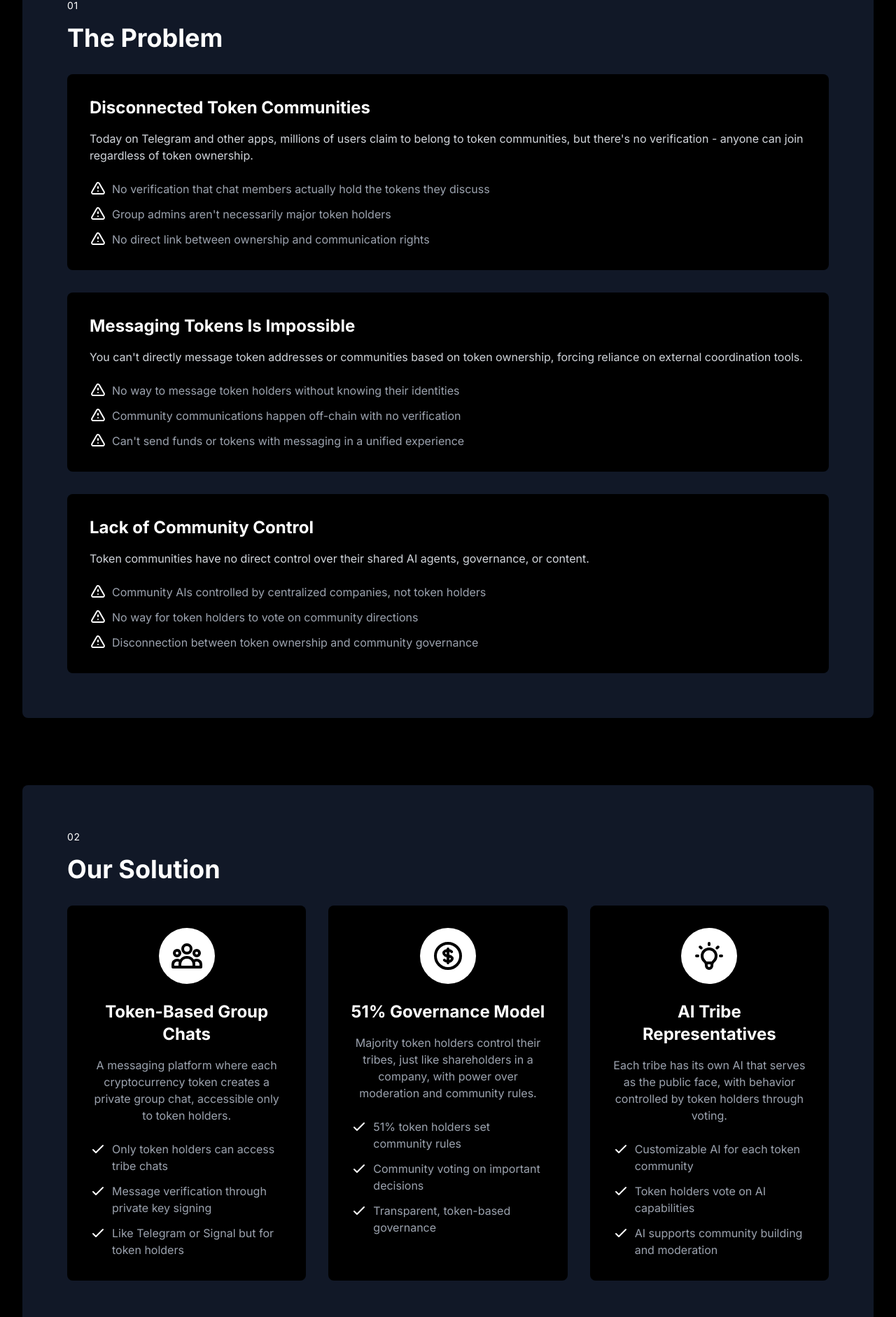
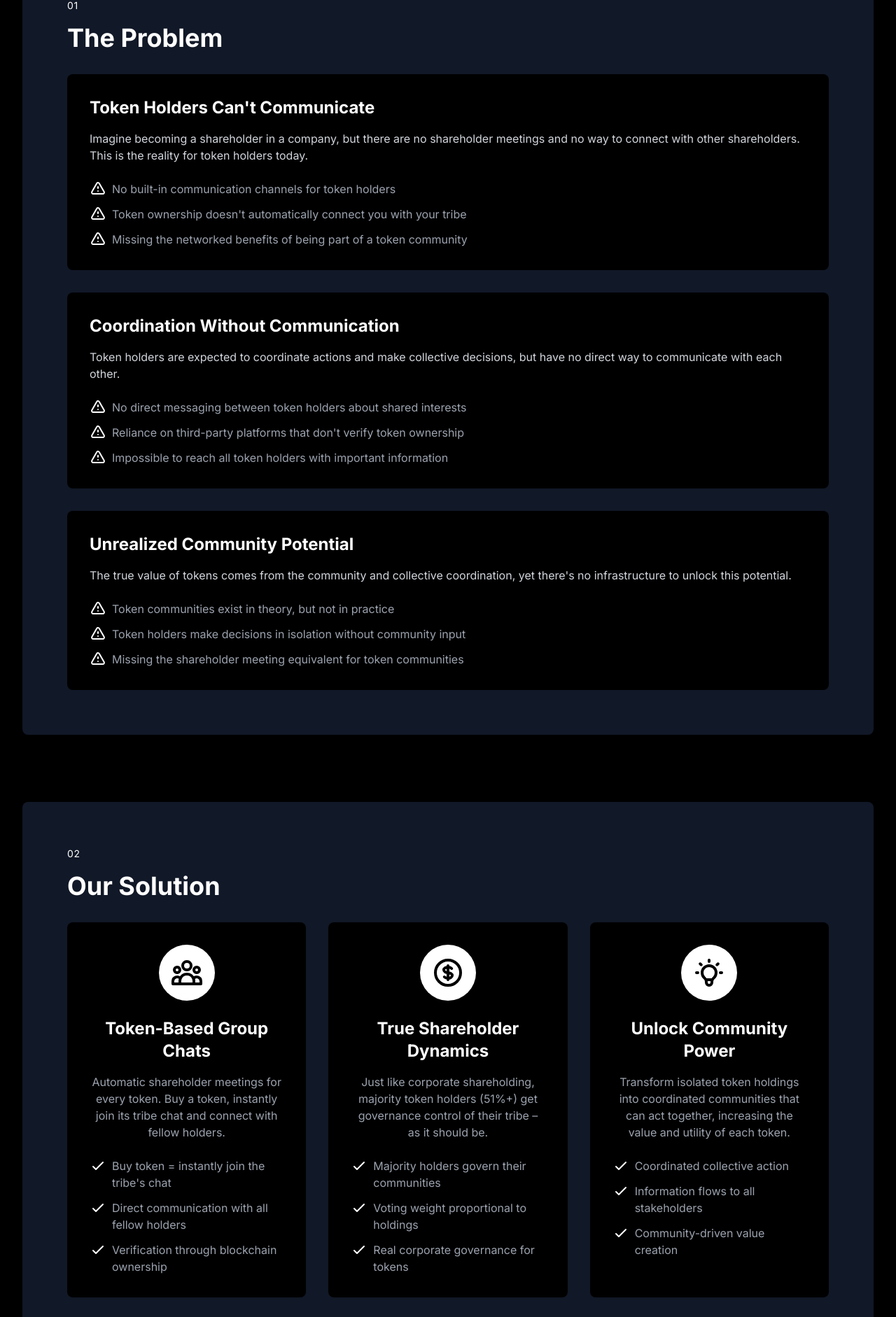
Before and after one commit to ai-tribes/tribeswallet, a Next.js app: page /pitch in a window 1280 px wide. Shown: the part 692-2574 px from the top of the page at 70% size. Built offline with nearby package versions, Linux system fonts and the light colour scheme.

Commit message:
Update pitch deck: remove Tribify.ai references, update to 2025, use new logo

```diff
--- a/src/pages/pitch.tsx
+++ b/src/pages/pitch.tsx
@@ -9,9 +9,9 @@ export default function Pitch() {
   return (
     <div className="bg-black min-h-screen">
       <Head>
-        <title>Tribify.AI - Pitch Deck</title>
-        <meta name="description" content="Tribify.AI: The future of token-based communities with built-in messaging" />
-        <link rel="icon" href="/tribify-favicon.ico" />
+        <title>Tribes Wallet - Pitch Deck</title>
+        <meta name="description" content="Tribes Wallet: The future of token-based communities with built-in messaging" />
+        <link rel="icon" href="/favicon.ico" />
       </Head>
 
       <Header />
@@ -27,8 +27,8 @@ export default function Pitch() {
           <div className="flex justify-center mb-8">
             <div className="relative h-32 w-32">
               <Image
-                src="/tribify-favicon.ico"
-                alt="Tribify.AI Logo"
+                src="/tribes-wallet-logo.jpg"
+                alt="Tribes Wallet Logo"
                 layout="fill"
                 objectFit="contain"
               />
@@ -41,7 +41,7 @@ export default function Pitch() {
             Messaging platform where group chats are defined by token ownership
           </p>
           <div className="text-gray-400 mt-8">
-            <p className="uppercase tracking-wider">Pitch Deck 2023</p>
+            <p className="uppercase tracking-wider">Pitch Deck 2025</p>
           </div>
         </motion.section>
 
@@ -60,82 +60,82 @@ export default function Pitch() {
 
             <div className="space-y-8">
               <div className="bg-black rounded-lg p-8">
-                <h3 className="text-2xl font-bold text-white mb-4">Disconnected Token Communities</h3>
+                <h3 className="text-2xl font-bold text-white mb-4">Token Holders Can't Communicate</h3>
                 <p className="text-gray-300 mb-6">
-                  Today on Telegram and other apps, millions of users claim to belong to token communities, but there's no verification - anyone can join regardless of token ownership.
+                  Imagine becoming a shareholder in a company, but there are no shareholder meetings and no way to connect with other shareholders. This is the reality for token holders today.
                 </p>
                 <ul className="space-y-3 text-gray-400">
                   <li className="flex items-start">
                     <svg className="h-6 w-6 text-white mr-2" fill="none" viewBox="0 0 24 24" stroke="currentColor">
                       <path strokeLinecap="round" strokeLinejoin="round" strokeWidth={2} d="M12 9v2m0 4h.01m-6.938 4h13.856c1.54 0 2.502-1.667 1.732-3L13.732 4c-.77-1.333-2.694-1.333-3.464 0L3.34 16c-.77 1.333.192 3 1.732 3z" />
                     </svg>
-                    <span>No verification that chat members actually hold the tokens they discuss</span>
+                    <span>No built-in communication channels for token holders</span>
                   </li>
                   <li className="flex items-start">
                     <svg className="h-6 w-6 text-white mr-2" fill="none" viewBox="0 0 24 24" stroke="currentColor">
                       <path strokeLinecap="round" strokeLinejoin="round" strokeWidth={2} d="M12 9v2m0 4h.01m-6.938 4h13.856c1.54 0 2.502-1.667 1.732-3L13.732 4c-.77-1.333-2.694-1.333-3.464 0L3.34 16c-.77 1.333.192 3 1.732 3z" />
                     </svg>
-                    <span>Group admins aren't necessarily major token holders</span>
+                    <span>Token ownership doesn't automatically connect you with your tribe</span>
                   </li>
                   <li className="flex items-start">
                     <svg className="h-6 w-6 text-white mr-2" fill="none" viewBox="0 0 24 24" stroke="currentColor">
                       <path strokeLinecap="round" strokeLinejoin="round" strokeWidth={2} d="M12 9v2m0 4h.01m-6.938 4h13.856c1.54 0 2.502-1.667 1.732-3L13.732 4c-.77-1.333-2.694-1.333-3.464 0L3.34 16c-.77 1.333.192 3 1.732 3z" />
                     </svg>
-                    <span>No direct link between ownership and communication rights</span>
+                    <span>Missing the networked benefits of being part of a token community</span>
                   </li>
                 </ul>
               </div>
 
               <div className="bg-black rounded-lg p-8">
-                <h3 className="text-2xl font-bold text-white mb-4">Messaging Tokens Is Impossible</h3>
+                <h3 className="text-2xl font-bold text-white mb-4">Coordination Without Communication</h3>
                 <p className="text-gray-300 mb-6">
-                  You can't directly message token addresses or communities based on token ownership, forcing reliance on external coordination tools.
+                  Token holders are expected to coordinate actions and make collective decisions, but have no direct way to communicate with each other.
                 </p>
                 <ul className="space-y-3 text-gray-400">
                   <li className="flex items-start">
                     <svg className="h-6 w-6 text-white mr-2" fill="none" viewBox="0 0 24 24" stroke="currentColor">
                       <path strokeLinecap="round" strokeLinejoin="round" strokeWidth={2} d="M12 9v2m0 4h.01m-6.938 4h13.856c1.54 0 2.502-1.667 1.732-3L13.732 4c-.77-1.333-2.694-1.333-3.464 0L3.34 16c-.77 1.333.192 3 1.732 3z" />
                     </svg>
-                    <span>No way to message token holders without knowing their identities</span>
+                    <span>No direct messaging between token holders about shared interests</span>
                   </li>
                   <li className="flex items-start">
                     <svg className="h-6 w-6 text-white mr-2" fill="none" viewBox="0 0 24 24" stroke="currentColor">
                       <path strokeLinecap="round" strokeLinejoin="round" strokeWidth={2} d="M12 9v2m0 4h.01m-6.938 4h13.856c1.54 0 2.502-1.667 1.732-3L13.732 4c-.77-1.333-2.694-1.333-3.464 0L3.34 16c-.77 1.333.192 3 1.732 3z" />
                     </svg>
-                    <span>Community communications happen off-chain with no verification</span>
+                    <span>Reliance on third-party platforms that don't verify token ownership</span>
                   </li>
                   <li className="flex items-start">
                     <svg className="h-6 w-6 text-white mr-2" fill="none" viewBox="0 0 24 24" stroke="currentColor">
                       <path strokeLinecap="round" strokeLinejoin="round" strokeWidth={2} d="M12 9v2m0 4h.01m-6.938 4h13.856c1.54 0 2.502-1.667 1.732-3L13.732 4c-.77-1.333-2.694-1.333-3.464 0L3.34 16c-.77 1.333.192 3 1.732 3z" />
                     </svg>
-                    <span>Can't send funds or tokens with messaging in a unified experience</span>
+                    <span>Impossible to reach all token holders with important information</span>
                   </li>
                 </ul>
               </div>
 
               <div className="bg-black rounded-lg p-8">
-                <h3 className="text-2xl font-bold text-white mb-4">Lack of Community Control</h3>
+                <h3 className="text-2xl font-bold text-white mb-4">Unrealized Community Potential</h3>
                 <p className="text-gray-300 mb-6">
-                  Token communities have no direct control over their shared AI agents, governance, or content.
+                  The true value of tokens comes from the community and collective coordination, yet there's no infrastructure to unlock this potential.
                 </p>
                 <ul className="space-y-3 text-gray-400">
                   <li className="flex items-start">
                     <svg className="h-6 w-6 text-white mr-2" fill="none" viewBox="0 0 24 24" stroke="currentColor">
                       <path strokeLinecap="round" strokeLinejoin="round" strokeWidth={2} d="M12 9v2m0 4h.01m-6.938 4h13.856c1.54 0 2.502-1.667 1.732-3L13.732 4c-.77-1.333-2.694-1.333-3.464 0L3.34 16c-.77 1.333.192 3 1.732 3z" />
                     </svg>
-                    <span>Community AIs controlled by centralized companies, not token holders</span>
+                    <span>Token communities exist in theory, but not in practice</span>
                   </li>
                   <li className="flex items-start">
                     <svg className="h-6 w-6 text-white mr-2" fill="none" viewBox="0 0 24 24" stroke="currentColor">
                       <path strokeLinecap="round" strokeLinejoin="round" strokeWidth={2} d="M12 9v2m0 4h.01m-6.938 4h13.856c1.54 0 2.502-1.667 1.732-3L13.732 4c-.77-1.333-2.694-1.333-3.464 0L3.34 16c-.77 1.333.192 3 1.732 3z" />
                     </svg>
-                    <span>No way for token holders to vote on community directions</span>
+                    <span>Token holders make decisions in isolation without community input</span>
                   </li>
                   <li className="flex items-start">
                     <svg className="h-6 w-6 text-white mr-2" fill="none" viewBox="0 0 24 24" stroke="currentColor">
                       <path strokeLinecap="round" strokeLinejoin="round" strokeWidth={2} d="M12 9v2m0 4h.01m-6.938 4h13.856c1.54 0 2.502-1.667 1.732-3L13.732 4c-.77-1.333-2.694-1.333-3.464 0L3.34 16c-.77 1.333.192 3 1.732 3z" />
                     </svg>
-                    <span>Disconnection between token ownership and community governance</span>
+                    <span>Missing the shareholder meeting equivalent for token communities</span>
                   </li>
                 </ul>
               </div>
@@ -165,26 +165,26 @@ export default function Pitch() {
                 </div>
                 <h3 className="text-2xl font-bold text-white mb-4">Token-Based Group Chats</h3>
                 <p className="text-gray-400 mb-6">
-                  A messaging platform where each cryptocurrency token creates a private group chat, accessible only to token holders.
+                  Automatic shareholder meetings for every token. Buy a token, instantly join its tribe chat and connect with fellow holders.
                 </p>
                 <ul className="text-left space-y-3 text-gray-400">
                   <li className="flex items-start">
                     <svg className="h-6 w-6 text-white mr-2 flex-shrink-0" fill="none" viewBox="0 0 24 24" stroke="currentColor">
                       <path strokeLinecap="round" strokeLinejoin="round" strokeWidth={2} d="M5 13l4 4L19 7" />
                     </svg>
-                    <span>Only token holders can access tribe chats</span>
+                    <span>Buy token = instantly join the tribe's chat</span>
                   </li>
                   <li className="flex items-start">
                     <svg className="h-6 w-6 text-white mr-2 flex-shrink-0" fill="none" viewBox="0 0 24 24" stroke="currentColor">
                       <path strokeLinecap="round" strokeLinejoin="round" strokeWidth={2} d="M5 13l4 4L19 7" />
                     </svg>
-                    <span>Message verification through private key signing</span>
+                    <span>Direct communication with all fellow holders</span>
                   </li>
                   <li className="flex items-start">
                     <svg className="h-6 w-6 text-white mr-2 flex-shrink-0" fill="none" viewBox="0 0 24 24" stroke="currentColor">
                       <path strokeLinecap="round" strokeLinejoin="round" strokeWidth={2} d="M5 13l4 4L19 7" />
                     </svg>
-                    <span>Like Telegram or Signal but for token holders</span>
+                    <span>Verification through blockchain ownership</span>
                   </li>
                 </ul>
               </div>
@@ -195,28 +195,28 @@ export default function Pitch() {
                     <path strokeLinecap="round" strokeLinejoin="round" strokeWidth={2} d="M12 8c-1.657 0-3 .895-3 2s1.343 2 3 2 3 .895 3 2-1.343 2-3 2m0-8c1.11 0 2.08.402 2.599 1M12 8V7m0 1v8m0 0v1m0-1c-1.11 0-2.08-.402-2.599-1M21 12a9 9 0 11-18 0 9 9 0 0118 0z" />
                   </svg>
                 </div>
-                <h3 className="text-2xl font-bold text-white mb-4">51% Governance Model</h3>
+                <h3 className="text-2xl font-bold text-white mb-4">True Shareholder Dynamics</h3>
                 <p className="text-gray-400 mb-6">
-                  Majority token holders control their tribes, just like shareholders in a company, with power over moderation and community rules.
+                  Just like corporate shareholding, majority token holders (51%+) get governance control of their tribe – as it should be.
                 </p>
                 <ul className="text-left space-y-3 text-gray-400">
                   <li className="flex items-start">
                     <svg className="h-6 w-6 text-white mr-2 flex-shrink-0" fill="none" viewBox="0 0 24 24" stroke="currentColor">
                       <path strokeLinecap="round" strokeLinejoin="round" strokeWidth={2} d="M5 13l4 4L19 7" />
                     </svg>
-                    <span>51% token holders set community rules</span>
+                    <span>Majority holders govern their communities</span>
                   </li>
                   <li className="flex items-start">
                     <svg className="h-6 w-6 text-white mr-2 flex-shrink-0" fill="none" viewBox="0 0 24 24" stroke="currentColor">
                       <path strokeLinecap="round" strokeLinejoin="round" strokeWidth={2} d="M5 13l4 4L19 7" />
                     </svg>
-                    <span>Community voting on important decisions</span>
+                    <span>Voting weight proportional to holdings</span>
                   </li>
                   <li className="flex items-start">
                     <svg className="h-6 w-6 text-white mr-2 flex-shrink-0" fill="none" viewBox="0 0 24 24" stroke="currentColor">
                       <path strokeLinecap="round" strokeLinejoin="round" strokeWidth={2} d="M5 13l4 4L19 7" />
                     </svg>
-                    <span>Transparent, token-based governance</span>
+                    <span>Real corporate governance for tokens</span>
                   </li>
                 </ul>
               </div>
@@ -227,28 +227,28 @@ export default function Pitch() {
                     <path strokeLinecap="round" strokeLinejoin="round" strokeWidth={2} d="M9.663 17h4.673M12 3v1m6.364 1.636l-.707.707M21 12h-1M4 12H3m3.343-5.657l-.707-.707m2.828 9.9a5 5 0 117.072 0l-.548.547A3.374 3.374 0 0014 18.469V19a2 2 0 11-4 0v-.531c0-.895-.356-1.754-.988-2.386l-.548-.547z" />
                   </svg>
                 </div>
-                <h3 className="text-2xl font-bold text-white mb-4">AI Tribe Representatives</h3>
+                <h3 className="text-2xl font-bold text-white mb-4">Unlock Community Power</h3>
                 <p className="text-gray-400 mb-6">
-                  Each tribe has its own AI that serves as the public face, with behavior controlled by token holders through voting.
+                  Transform isolated token holdings into coordinated communities that can act together, increasing the value and utility of each token.
                 </p>
                 <ul className="text-left space-y-3 text-gray-400">
                   <li className="flex items-start">
                     <svg className="h-6 w-6 text-white mr-2 flex-shrink-0" fill="none" viewBox="0 0 24 24" stroke="currentColor">
                       <path strokeLinecap="round" strokeLinejoin="round" strokeWidth={2} d="M5 13l4 4L19 7" />
                     </svg>
-                    <span>Customizable AI for each token community</span>
+                    <span>Coordinated collective action</span>
                   </li>
                   <li className="flex items-start">
                     <svg className="h-6 w-6 text-white mr-2 flex-shrink-0" fill="none" viewBox="0 0 24 24" stroke="currentColor">
                       <path strokeLinecap="round" strokeLinejoin="round" strokeWidth={2} d="M5 13l4 4L19 7" />
                     </svg>
-                    <span>Token holders vote on AI capabilities</span>
+                    <span>Information flows to all stakeholders</span>
                   </li>
                   <li className="flex items-start">
                     <svg className="h-6 w-6 text-white mr-2 flex-shrink-0" fill="none" viewBox="0 0 24 24" stroke="currentColor">
                       <path strokeLinecap="round" strokeLinejoin="round" strokeWidth={2} d="M5 13l4 4L19 7" />
                     </svg>
-                    <span>AI supports community building and moderation</span>
+                    <span>Community-driven value creation</span>
                   </li>
                 </ul>
               </div>
@@ -594,7 +594,7 @@ export default function Pitch() {
                     <div className="md:w-1/2 md:text-right mb-6 md:mb-0 md:pr-8">
                       <div className="bg-black rounded-lg p-6">
                         <h3 className="text-xl font-bold text-white mb-2">Q1 2024</h3>
-                        <h4 className="text-white mb-4">Phase 3: Tribify Platform</h4>
+                        <h4 className="text-white mb-4">Phase 3: Tribes Wallet Platform</h4>
                         <ul className="space-y-2 text-gray-400">
                           <li>• Launch basic AI tribal agents</li>
                           <li>• Implement on-chain content verification</li>
```
Also changed, not shown: public/tribes-wallet-logo.jpg (added).
